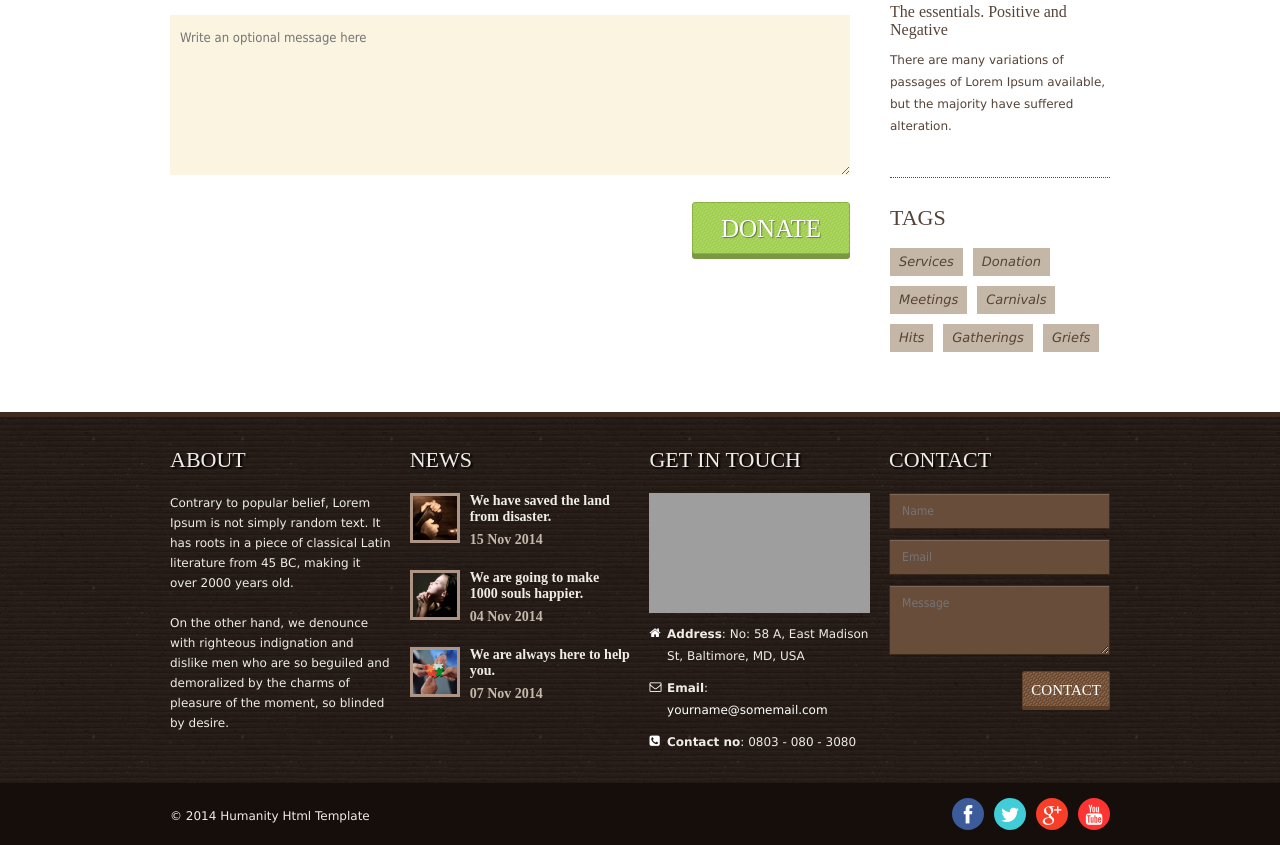
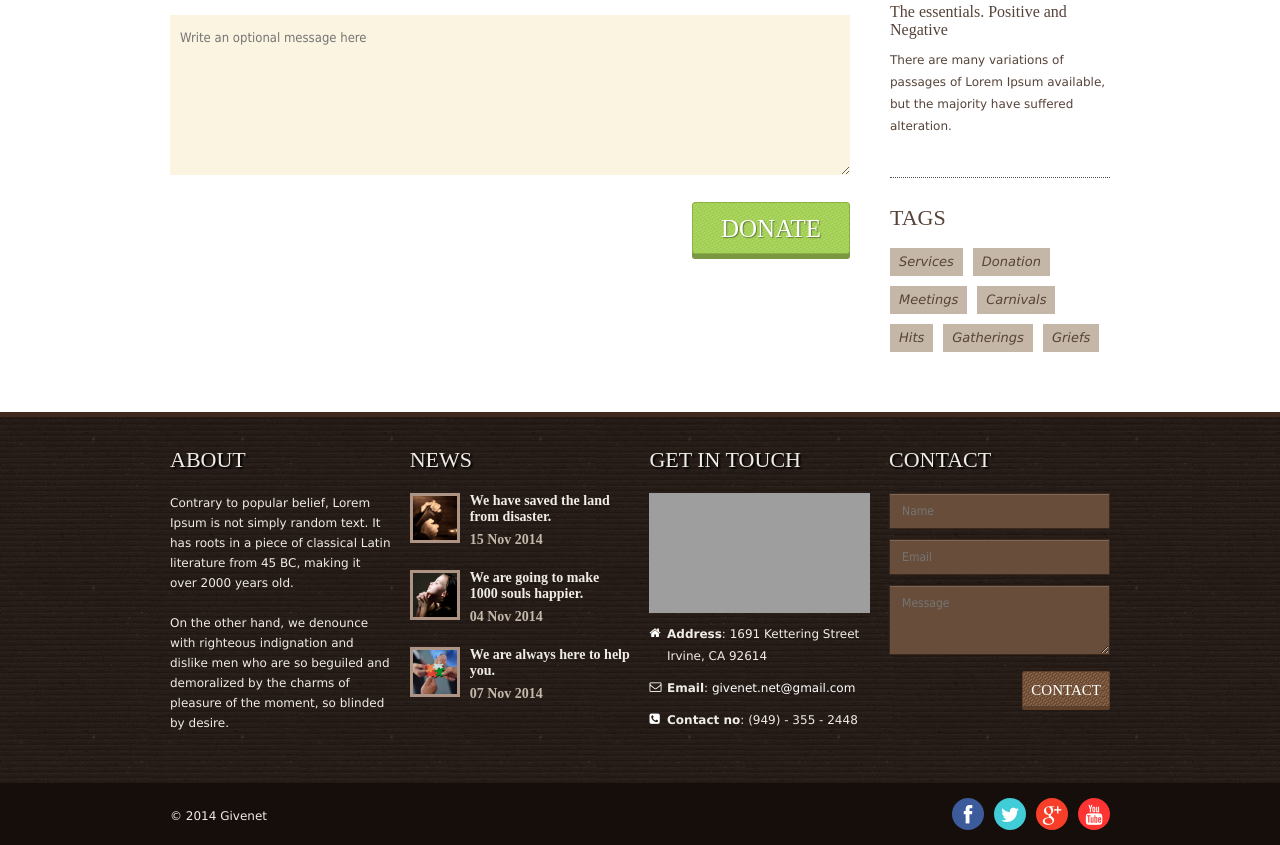
Before and after one commit to mjkobaya/givenet, a plain HTML site: page HOMEPAGE/donate.html in a window 1280 px wide. Shown: the part 1230-2075 px from the top of the page. Drawn offline with Linux system fonts and the light colour scheme; some packages are replaced by stand-ins of ours; grey boxes are pictures that could not be loaded; a web font is replaced by a local one.

Commit message:
New Stuff

```diff
--- a/HOMEPAGE/donate.html
+++ b/HOMEPAGE/donate.html
@@ -38,7 +38,7 @@
                         <a href="index.html"><img src="images/logo.png" alt="Humanity" title="Humanity"></a>
                     </div>
                     <div class="alignright">
-                    	<a href="donate.html">Donate Now</a>
+                    	<a href="donate.html">Give</a>
                         <form action="#" method="post" class="search_form">
                             <input type="text" name="search" placeholder="Enter text to search">
                             <input type="submit" name="submit" value="">
@@ -133,7 +133,7 @@
                     <div class="ajax_contact_msg"> </div>
                     <form name="frmdonate" class="donate-form" action="php/donate.php" method="post">
                     	<p>
-                        	<input name="email" type="email" placeholder="Email ID">
+                        	<input name="email" type="email" placeholder="Email">
                         </p>
                         <p>
                         	<label>Payment Info</label>
@@ -345,22 +345,22 @@
                                 <span class="fa fa-home"></span>
                                 <p>
                                 	<strong>Address</strong>:
-                                    No: 58 A, East Madison St,
-                                    Baltimore, MD, USA
+                                    1691 Kettering Street
+                                    Irvine, CA 92614
                                 </p>
                             </li>
                             <li>
                                 <span class="fa fa-envelope-o"></span>
                                 <p>
                                 	<strong>Email</strong>:
-                                    <a href=""> yourname@somemail.com</a>
+                                    <a href=""> givenet.net@gmail.com</a>
                                 </p>
                             </li>
                             <li>
                                 <span class="fa fa-phone-square"></span>
                                 <p>
                                 	<strong>Contact no</strong>:
-                                    0803 - 080 - 3080
+                                    (949) - 355 - 2448
                                 </p>
                             </li>
                 		</ul>
@@ -393,7 +393,7 @@
             <div class="copyright">
             	<!--container starts-->
                 <div class="container">
-                	<p>© 2014 Humanity Html Template</p>
+                	<p>© 2014 Givenet</p>
                     <ul class="footer_icons">
                     	<li><a href="" class="facebook"><span class="fa fa-facebook"></span></a></li>
                         <li><a href="" class="twitter"><span class="fa fa-twitter"></span></a></li>
```
